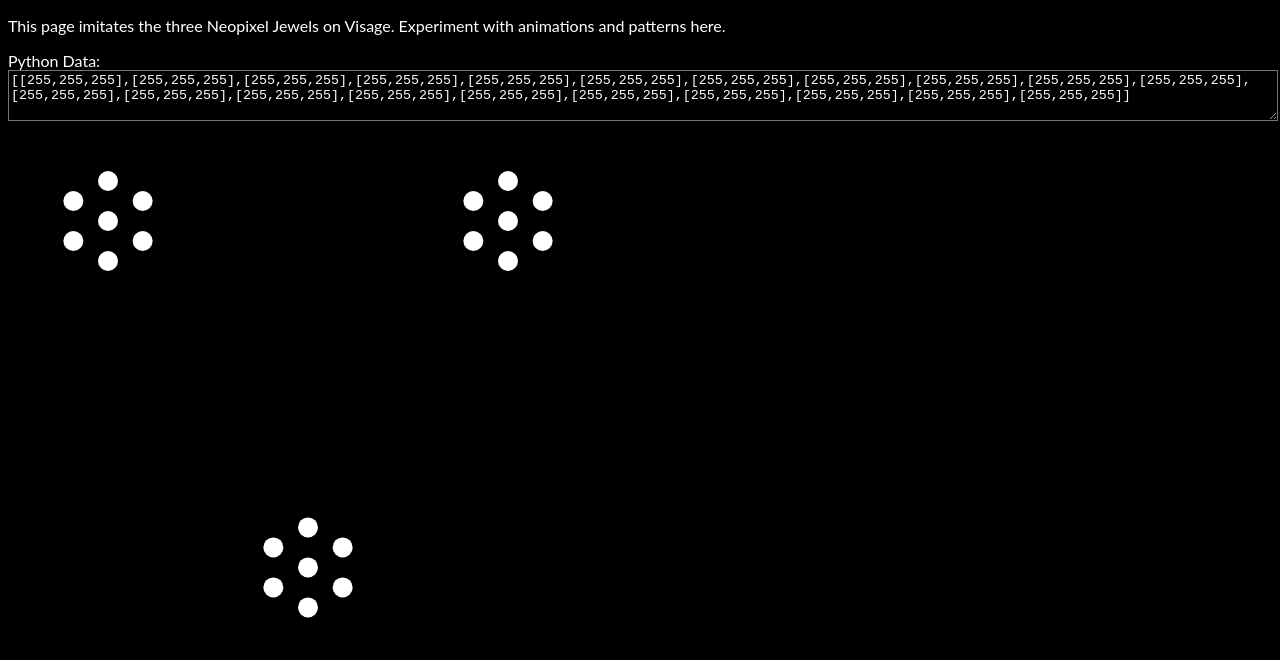
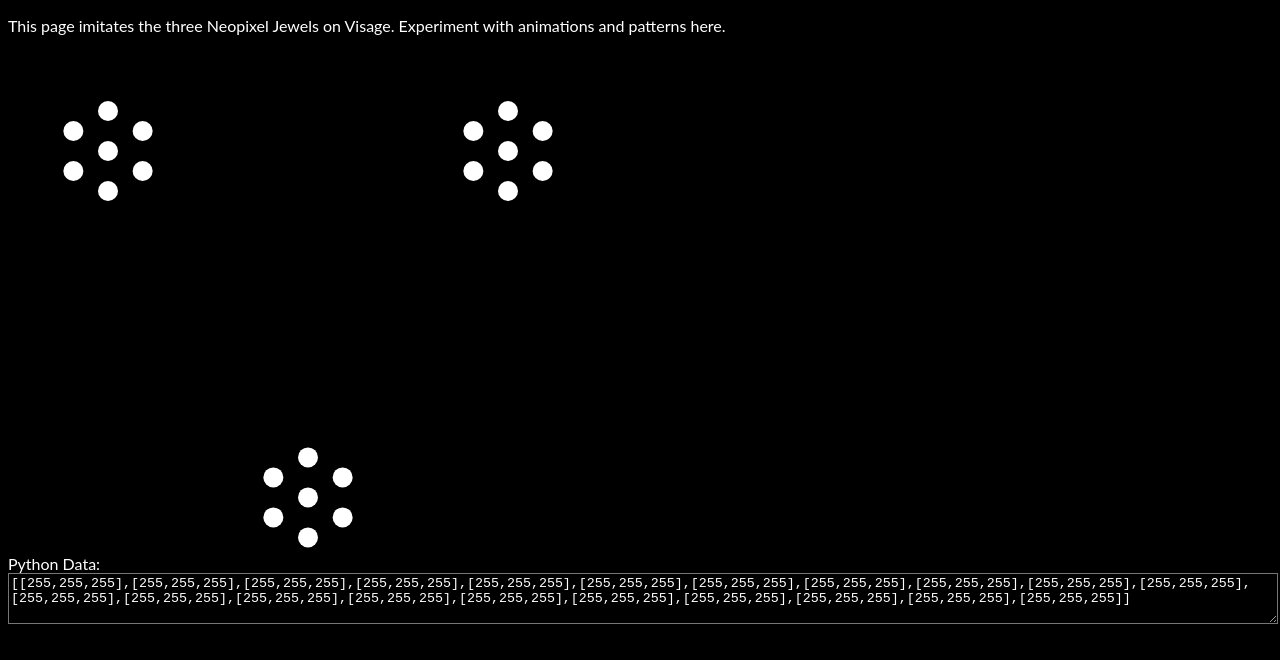
Before and after one commit to dotcli/Visage, a plain HTML site: page mockup/index.html in a window 1280 px wide. Drawn offline with Linux system fonts and the light colour scheme.

Commit message:
rearrange mockup tool layout

```diff
--- a/mockup/index.html
+++ b/mockup/index.html
@@ -12,12 +12,14 @@
       color: white;
       font-family: 'Lato', 'Franklin Gothic Medium', 'Arial Narrow', Arial, sans-serif;
     }
+
     #python-data {
       display: block;
       width: 100%;
       background: black;
       color: white;
     }
+
     circle:hover {
       stroke-width: 4;
     }
@@ -31,26 +33,13 @@
     <p>
       This page imitates the three Neopixel Jewels on Visage. Experiment with animations and patterns here.
     </p>
+    <svg width="600" height="500">
+      <circle v-for='(pixel, i) in pixels' @click='setPixelColor' r="10" :cx='pixel.x' :cy='pixel.y' :fill='pixel.fill' :data-index='i'
+        stroke='grey' stroke-width='0'></circle>
+    </svg>
 
     <div>Python Data:</div>
     <textarea id="python-data" rows="3">{{ pythonCode }}</textarea>
-
-
-    <svg width="800" height="800">
-
-      <circle
-        v-for='(pixel, i) in pixels'
-        @click='setPixelColor'
-        r="10"
-        :cx='pixel.x'
-        :cy='pixel.y'
-        :fill='pixel.fill'
-        :data-index='i'
-        stroke='grey'
-        stroke-width='0'
-      ></circle>
-
-    </svg>
   </div>
 
   <script src="main.js"></script>
```
